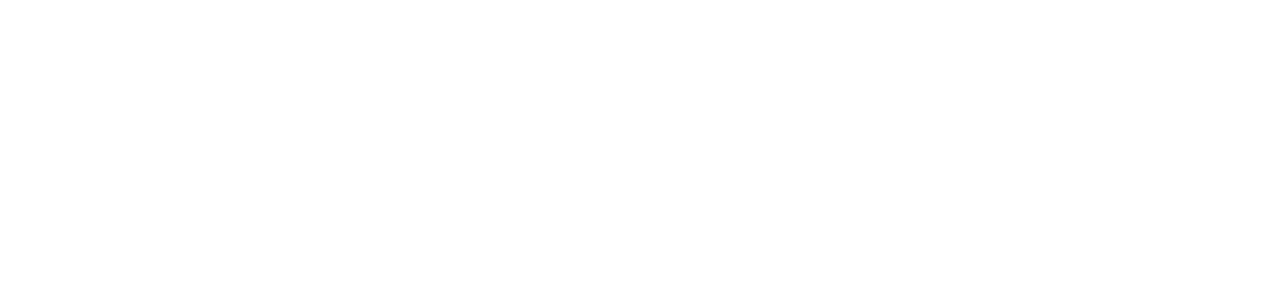
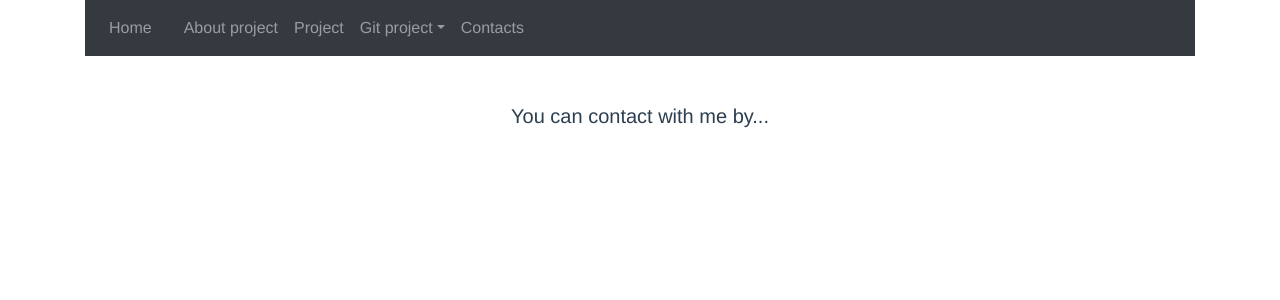
Before and after one commit to murateam/vue_app, a Vue app: page /contacts in a window 1280 px wide. Shown: the top 300 px of the page. Built offline with nearby package versions, Linux system fonts and the light colour scheme.

Commit message:
add test video file and pages of contacts and the project information

```diff
--- a/package.json
+++ b/package.json
@@ -12,7 +12,7 @@
     "bootstrap": "^4.3.1",
     "bootstrap-vue": "^2.11.0",
     "core-js": "^3.6.4",
-    "lodash": "^4.17.15",
+    "lodash": "^4.17.19",
     "moment": "^2.24.0",
     "vue": "^2.6.11",
     "vue-router": "^3.1.5",
--- a/src/components/alertMessages.vue
+++ b/src/components/alertMessages.vue
@@ -2,7 +2,6 @@
     <b-container>
         <b-row>
             <b-col>
-                <!-- {{ alertMessCountDown }} -->
                 <b-alert
                     class="position-fixed fixed-top m-0 rounded-0"
                     :show="successMessCountDown"
--- a/src/components/importOrder.vue
+++ b/src/components/importOrder.vue
@@ -246,13 +246,20 @@
     },
     async saveExistImportOrder() {
       this.$store.dispatch('SAVE_EXIST_IMPORT_ORDER', 'processing');
-      // this.$router.go(-1);
       this.$router.push(this.backStep);
       this.$store.dispatch('SET_CURRENT_STEP', this.backStep);
+      this.$store.dispatch('SET_IS_LIST_USED_IN_IMPORT_ORDER', false);
+      // if (this.backStep === '/stockList' && this.getIsListItemsExpUseInImportOrder === true) {
+      //   this.$store.dispatch('SET_IS_LIST_USED_IN_IMPORT_ORDER', false);
+      // }
     },
     cencel() {
       this.$router.push(this.backStep);
       this.$store.dispatch('SET_CURRENT_STEP', this.backStep);
+      this.$store.dispatch('SET_IS_LIST_USED_IN_IMPORT_ORDER', false);
+      // if (this.backStep === '/stockList' && this.getIsListItemsExpUseInImportOrder === true) {
+      //   this.$store.dispatch('SET_IS_LIST_USED_IN_IMPORT_ORDER', false);
+      // }
     },
     checkStatus() {
       this.$store.dispatch('CHECK_STATUS_IMPORT_ORDER');
@@ -291,6 +298,9 @@
     listStockItemsForImportOrder() {
       return this.$store.getters.GET_LIST_STOCK_ITEMS_EXP_FOR_IMPORT_ORDER;
     },
+    getIsListItemsExpUseInImportOrder() {
+      return this.$store.getters.GET_IS_LIST_USED_IN_IMPORT_ORDER;
+    },
     allowStatus() {
       return this.$store.getters.GET_ALLOWED_STATUS;
     },
--- a/src/components/importTable.vue
+++ b/src/components/importTable.vue
@@ -135,8 +135,8 @@
     async addStockItemsToImportOrder() {
       if (this.selected.length > 0) {
         await this.$store.dispatch('SET_SINGLE_IMPORT_ORDER', this.selected[0]);
-        this.$store.dispatch('ADD_ITEMS_TO_IMPORT_ORDER');
-        this.$store.dispatch('SET_IS_LIST_USED_IN_IMPORT_ORDER', true);
+        await this.$store.dispatch('ADD_ITEMS_TO_IMPORT_ORDER');
+        await this.$store.dispatch('SET_IS_LIST_USED_IN_IMPORT_ORDER', true);
         this.$router.push('./importOrder');
         this.$store.dispatch('SET_CURRENT_STEP', '/importOrder');
         this.$store.dispatch('SET_NAV_ROUTE', 3);
--- /dev/null
+++ b/src/components/myPage/aboutProject.vue
@@ -0,0 +1,24 @@
+<template>
+    <b-container>
+        <b-row>
+            <b-col>
+                <navbar></navbar>
+            </b-col>
+        </b-row>
+        <b-row class="mt-5">
+            <b-col>
+                <h4>About Project</h4>
+            </b-col>
+        </b-row>
+    </b-container>
+</template>
+
+<script>
+import navbar from './navbar.vue';
+
+export default {
+  components: {
+    navbar,
+  },
+};
+</script>
--- /dev/null
+++ b/src/components/myPage/contacts.vue
@@ -0,0 +1,24 @@
+<template>
+  <b-container>
+      <b-row>
+          <b-col>
+              <navbar></navbar>
+          </b-col>
+      </b-row>
+      <b-row class="mt-5">
+          <b-col>
+              <h5>You can contact with me by...</h5>
+          </b-col>
+      </b-row>
+  </b-container>
+</template>
+
+<script>
+import navbar from './navbar.vue';
+
+export default {
+  components: {
+    navbar,
+  },
+};
+</script>
--- a/src/components/myPage/main.vue
+++ b/src/components/myPage/main.vue
@@ -7,9 +7,38 @@
       </b-col></b-row>
       <b-container>
           <b-row class="mt-3">
-              <b-col>
-                  <h4>Page about me!!!</h4>
-              </b-col>
+            <b-col>
+              <h5>
+                <p>
+                  Welcome to my app!
+                </p>
+              </h5>
+              <p>
+                My name is Andrei and i'm new in the web development.
+              </p>
+              <p>
+                Programming has always seemed to me a difficult job but very interesting.
+                I didn't have enough confidence that i will succeed in it
+              </p>
+              <p>
+                This web app is a result of my learning on a Full Stack Web Developer cource.
+              </p>
+            </b-col>
+          </b-row>
+          <b-row align-h="center">
+            <b-col cols="8">
+              <!-- <div class="embed-responsive embed-responsive-16by9">
+                <b-embed
+                  class="embed-responsive-item"
+                  type="iframe"
+                  aspect="16by9"
+                  src="http://127.0.0.1:5000/media/bm_01.mp4"
+                ></b-embed>
+              </div> -->
+              <b-embed type="video" aspect="4by3" controls>
+                <source src="http://127.0.0.1:5000/media/bm_01.mp4" type="video/mp4">
+              </b-embed>
+            </b-col>
           </b-row>
       </b-container>
     </b-container>
--- a/src/components/myPage/navbar.vue
+++ b/src/components/myPage/navbar.vue
@@ -1,10 +1,5 @@
 <template>
     <b-navbar toggleable="lg" type="dark" variant="dark">
-        <!-- <b-navbar-brand
-          href="/"
-        >Home</b-navbar-brand> -->
-
-        <!-- <b-navbar-toggle target="nav-collapse"></b-navbar-toggle> -->
 
         <b-navbar-nav>
           <b-nav-item href="/">Home</b-nav-item>
@@ -20,33 +15,27 @@
               icon="caret-left"></b-icon>
             </b-button>
           </b-nav-item>
-            <b-nav-item>
+            <b-nav-item
+              @click="aboutProject"
+            >
               About project
             </b-nav-item>
             <b-nav-item
               v-if="currentStep != '/mainDemoProject'"
-              @click="goDemoProject"
+              @click="toDemoProject"
             >Project</b-nav-item>
-            <!-- Git project, separately front and back -->
-            <!-- <b-nav-item>Git project</b-nav-item> -->
 
-            <b-nav-item-dropdown text="Git" right>
+            <b-nav-item-dropdown text="Git project" right>
               <b-dropdown-item href="https://github.com/murateam/vue_app">Vuejs (Frontend)</b-dropdown-item>
               <b-dropdown-item href="https://github.com/murateam/python_api_app_01">Django (Backend)</b-dropdown-item>
             </b-nav-item-dropdown>
 
-            <b-nav-item>
-                Contacts
+            <b-nav-item
+              @click="contacts"
+            >
+              Contacts
             </b-nav-item>
-            <b-nav-item>{{currentStep}}</b-nav-item>
-            <b-nav-item>{{backStep}}</b-nav-item>
         </b-navbar-nav>
-
-        <!-- <b-collapse id="nav-collapse" is-nav>
-            <b-navbar-nav>
-                <b-nav-item href="/mainDemoProject">Demo Project</b-nav-item>
-            </b-navbar-nav>
-        </b-collapse> -->
     </b-navbar>
 </template>
 
@@ -55,27 +44,45 @@
 
 export default {
   methods: {
-    goDemoProject() {
+    aboutProject() {
+      this.$router.push('/aboutProject');
+      this.$store.dispatch('SET_CURRENT_STEP', '/aboutProject');
+    },
+    contacts() {
+      this.$router.push('/contacts');
+      this.$store.dispatch('SET_CURRENT_STEP', '/contacts');
+    },
+    toDemoProject() {
       this.$store.dispatch('SET_AUTHOR', 'anonymous');
       this.$router.push('/mainDemoProject');
       this.$store.dispatch('SET_CURRENT_STEP', '/mainDemoProject');
     },
-    changeStockListContent() {},
     async back() {
       const back = await _.clone(this.backStep);
+      if (back === '/stockList' && this.getIsListItemsExpUseInImportOrder === true) {
+        this.$store.dispatch('SET_IS_LIST_USED_IN_IMPORT_ORDER', false);
+      }
       this.$router.push(back);
       this.$store.dispatch('SET_CURRENT_STEP', back);
     },
   },
   computed: {
     role() {
+      // it's supposed that here will be used different roles for each user
+      // with different access levels
       return this.$store.getters.GET_AUTHOR;
     },
     currentStep() {
+      // current URL
       return this.$store.getters.GET_CURRENT_STEP;
     },
     backStep() {
+      // get URL for go back if we need
       return this.$store.getters.GET_BACK_STEP;
+    },
+    getIsListItemsExpUseInImportOrder() {
+      // navbar need to hide if listStockItemsExp use in importOrder
+      return this.$store.getters.GET_IS_LIST_USED_IN_IMPORT_ORDER;
     },
   },
 };
--- a/src/components/stockTableExpanded.vue
+++ b/src/components/stockTableExpanded.vue
@@ -221,7 +221,9 @@
       this.$store.dispatch('GET_LIST_NAME_FACTORIES');
       this.$router.push('/stockItemExp');
       this.$store.dispatch('SET_CURRENT_STEP', '/stockItemExp');
-      this.$store.dispatch('SET_NAV_ROUTE', 4);
+      if (this.isListUsedInImportOrder === false) {
+        this.$store.dispatch('SET_NAV_ROUTE', 4);
+      }
     },
     onRowSelected(items) {
       this.selected = items;
--- a/src/router/index.js
+++ b/src/router/index.js
@@ -8,6 +8,8 @@
 import importOrder from '../components/importOrder.vue';
 import stockItemExpanded from '../components/stockItemExp.vue';
 import main from '../components/myPage/main.vue';
+import aboutProject from '../components/myPage/aboutProject.vue';
+import contacts from '../components/myPage/contacts.vue';
 
 
 Vue.use(VueRouter);
@@ -17,6 +19,16 @@
     path: '/',
     name: 'main',
     component: main,
+  },
+  {
+    path: '/aboutProject',
+    name: 'aboutProject',
+    component: aboutProject,
+  },
+  {
+    path: '/contacts',
+    name: 'contacts',
+    component: contacts,
   },
   {
     path: '/mainDemoProject',
--- a/src/store/modules/navigation.js
+++ b/src/store/modules/navigation.js
@@ -5,7 +5,7 @@
 //   |                                                                 |
 // 1<  mainDemoProject -> manageTab -> singleClientOrder (payment)      > 1
 //   |                                                                 |
-//   \ mainDemoProject -> stockList (warehouse)                        /
+//   \ mainDemoProject -> stockList(all) (warehouse)                   /
 
 
 //   / mainDemoProject -> importTab      -> importOrder -> stockItemExp > 2
@@ -24,13 +24,17 @@
     whereGo = '/manageTab';
   } else if (currentURL === '/stockList') {
     whereGo = '/mainDemoProject';
+  } else {
+    whereGo = '/';
   }
   return whereGo;
 }
 
 function secondRoute(currentURL, route) {
   let whereGo = '';
-  if (currentURL === '/importTab') {
+  if (currentURL === '/mainDemoProject') {
+    whereGo = '/';
+  } else if (currentURL === '/importTab') {
     whereGo = '/mainDemoProject';
   } else if (currentURL === '/stockList') {
     whereGo = '/mainDemoProject';
```
Also changed, not shown: 1 other file (tests, documents, lock files or other folders).
